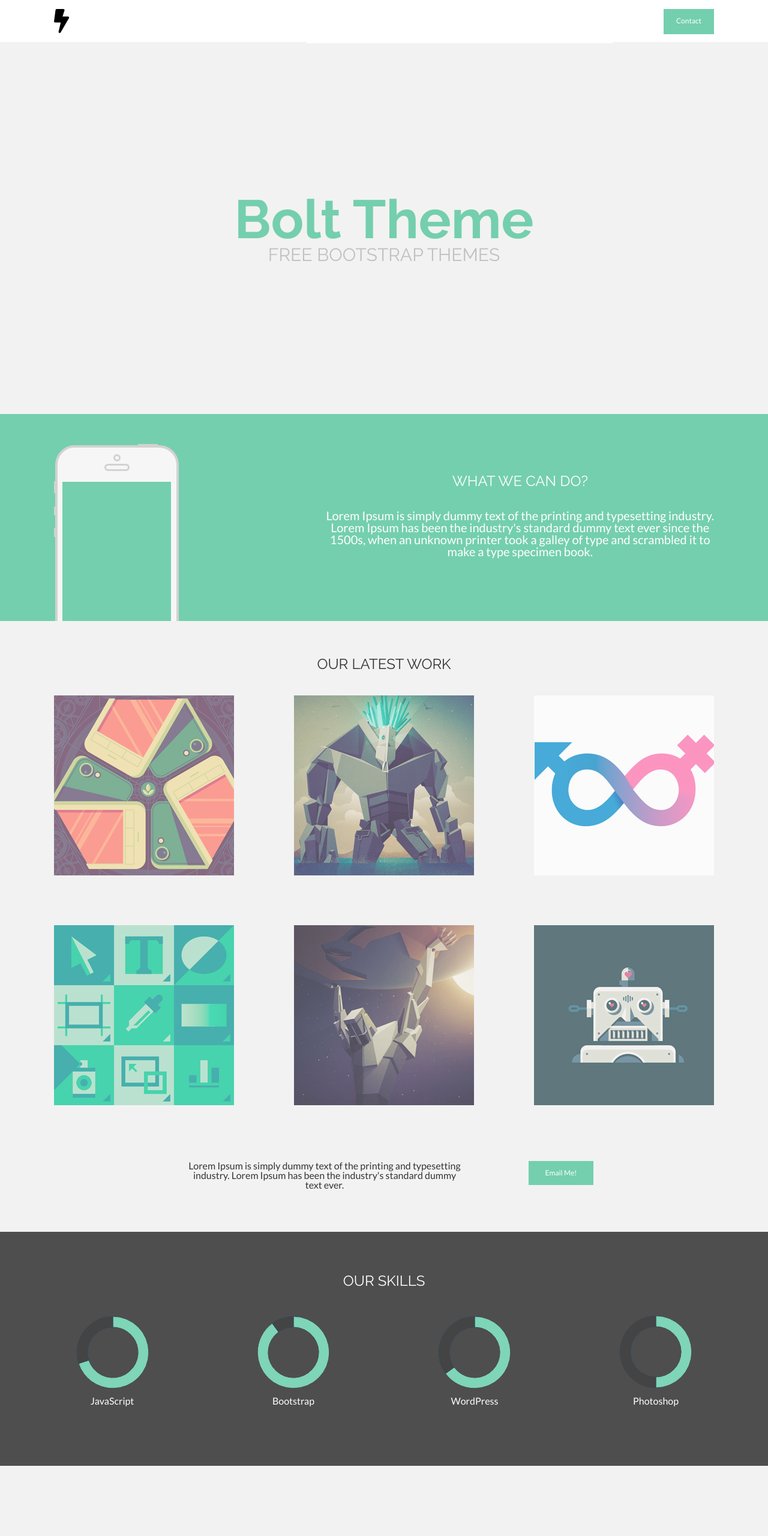
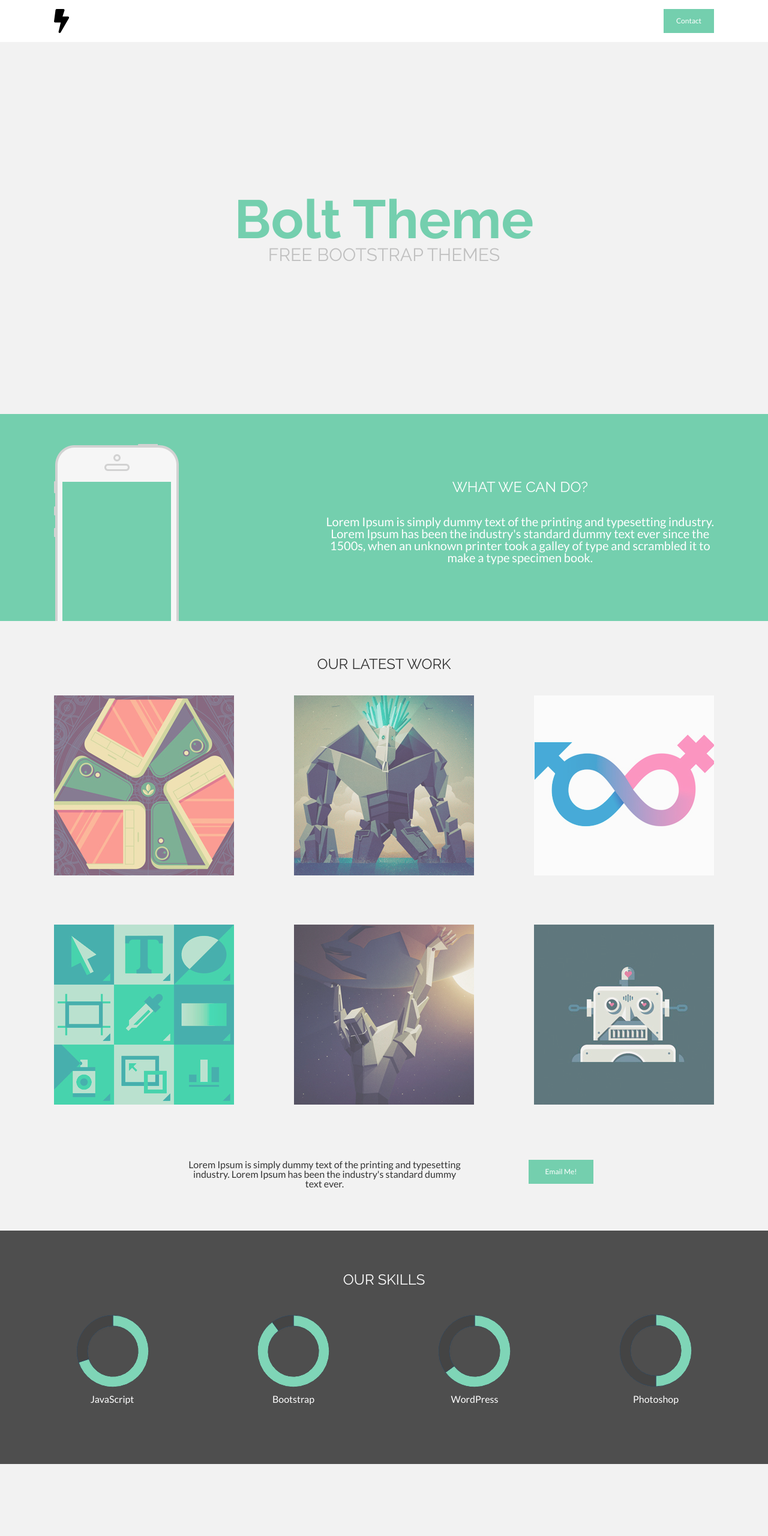
Before and after one commit to zkskzh23/bolt, a plain HTML site: page index.html in a window 1280 px wide. Shown: the top 2560 px of the page at 60% size. Drawn offline with Linux system fonts and the light colour scheme.

Commit message:
ボルト編集しました

```diff
--- a/css/style.css
+++ b/css/style.css
@@ -1,4 +1,8 @@
 @charset "UTF-8";
+
+body{
+  font-family: Lato;
+}
 
 .clearfix{
   content: "";
@@ -8,10 +12,10 @@
 
 .header{
   background-color: #fff;
-  height: 70px;
+  padding: 15px 0;
   position: fixed;
   width: 100%;
-  z-index: 1;
+  z-index: 10000;
 }
 
 .inner{
@@ -21,7 +25,6 @@
 
 .header_inner{
   display: flex;
-  padding: 15px;
 }
 
 .bolt{
@@ -32,13 +35,13 @@
 .contact_button{
   background-color: #74cfae;
   text-align: center;
-  margin: 0 0 0 auto;
+  text-decoration: none;
+  margin-left:auto;
   width: 84px;
 }
 
 .contact{
   color: #fff;
-  font-family: Lato;
   font-size: 12px;
   padding: 14px 12px;
   transition: 0.3s;
@@ -75,22 +78,17 @@
 
 .what_we_can_do{
   background-color: #74cfae;
+  padding-top: 50px;
 }
 
 .what_we_can_do__inner{
   display: flex;
 }
 
-.iphone{
-  margin-top: 50px;
-}
-
-
-.what_we_can_do__text{
+.what_we_can_do__title_n_text{
   color: #fff;
-  font-family: Lato;
   font-size: 20px;
-  margin: 0 0 0 auto;
+  margin-left: auto;
   text-align: center;
 }
 
@@ -98,9 +96,12 @@
   color: #fff;
   font-family: Raleway;
   font-size: 24px;
-  margin-bottom: 35px;
-  margin-top: 100px;
+  margin-top: 60px;
   text-align: center;
+}
+
+.what_we_can_do__text{
+  margin-top: 35px;
 }
 
 .our_latest_work{
@@ -112,7 +113,6 @@
   color: #333;
   font-family: Raleway;
   font-size: 24px;
-  margin-bottom: 40px;
   text-align: center;
 }
 
@@ -123,11 +123,15 @@
 
 .pictures{
   margin-left: 100px;
-  margin-bottom: 80px;
+  margin-top: 80px;
 }
 
 .pictures:nth-child(3n+1){
   margin-left: 0;
+}
+
+.pictures:nth-child(-n+3){
+  margin-top: 40px;
 }
 
 .picture{
@@ -141,9 +145,8 @@
 
 .our_latest_work__text_n_button{
   display: flex;
-  font-family: Lato;
   justify-content: center;
-  margin-top: 10px;
+  margin-top: 90px;
 }
 
 .our_latest_work__text{
@@ -157,6 +160,7 @@
   background-color: #74cfae;
   height: 40px;
   text-align: center;
+  text-decoration: none;
   width: 108px;
 }
 
@@ -180,13 +184,13 @@
   color: #fff;
   font-family: Raleway;
   font-size: 24px;
-  margin-bottom: 45px;
   text-align: center;
 }
 
 .our_skills__circles{
   display: flex;
   justify-content: center;
+  margin-top: 45px;
 }
 
 .circles{
@@ -199,7 +203,6 @@
 
 .circle_text{
   color: #fff;
-  font-family: Lato;
   font-size: 16px;
   margin-top: 10px;
   text-align: center;
@@ -217,6 +220,7 @@
 }
 
 .sns_button{
+  cursor: pointer;
   display: table-cell;
   padding: 20px;
   transition: 0.3s;
@@ -239,7 +243,5 @@
 
 .footer_text{
   color: #fff;
-  font-family: Lato;
-  margin: 0 0 0 auto;
-  width: 300px;
+  text-align: right;
 }
--- a/index.html
+++ b/index.html
@@ -20,7 +20,7 @@
           <div class="bolt">
             <i class="fas fa-bolt"></i>
           </div>
-          <a class="contact_button">
+          <a class="contact_button" href="">
             <p class="contact">Contact</p>
           </a>
         </div>
@@ -36,9 +36,9 @@
           <div class="what_we_can_do clearfix">
             <div class="inner what_we_can_do__inner">
               <img class="iphone" src="img\iphone.png">
-              <div class="what_we_can_do__text">
+              <div class="what_we_can_do__title_n_text">
                 <h2 class="what_we_can_do__title">WHAT WE CAN DO?</h2>
-                <p>Lorem Ipsum is simply dummy text of the printing and typesetting industry.<br>Lorem Ipsum has been the industry's standard dummy text ever since the<br>1500s, when an unknown printer took a galley of type and scrambled it to<br>make a type specimen book.</p>
+                <p class="what_we_can_do__text">Lorem Ipsum is simply dummy text of the printing and typesetting industry.<br>Lorem Ipsum has been the industry's standard dummy text ever since the<br>1500s, when an unknown printer took a galley of type and scrambled it to<br>make a type specimen book.</p>
               </div>
             </div>
           </div>
@@ -49,39 +49,39 @@
               <h2 class="our_latest_work__title">OUR LATEST WORK</h2>
               <ul class="our_latest_work__picture">
                 <li class="pictures">
-                  <a class="picture">
+                  <a class="picture" href="">
                     <img class="phones" src="img\01.jpg">
                   </a>
                 </li>
                 <li class="pictures">
-                  <a class="picture">
+                  <a class="picture" href="">
                     <img class="big_robot" src="img\02.jpg">
                   </a>
                 </li>
                 <li class="pictures">
-                  <a class="picture">
+                  <a class="picture" href="">
                     <img class="sexual" src="img\03.jpg">
                   </a>
                 </li>
                 <li class="pictures">
-                  <a class="picture">
+                  <a class="picture" href="">
                     <img class="icons" src="img\04.jpg">
                   </a>
                 </li>
                 <li class="pictures">
-                  <a class="picture">
+                  <a class="picture" href="">
                     <img class="earth_n_robot" src="img\05.jpg">
                   </a>
                 </li>
                 <li class="pictures">
-                  <a class="picture">
+                  <a class="picture" href="">
                     <img class="small_robot" src="img\06.jpg">
                   </a>
                 </li>
               </ul>
               <div class="our_latest_work__text_n_button">
                 <p class="our_latest_work__text">Lorem Ipsum is simply dummy text of the printing and typesetting<br>industry. Lorem Ipsum has been the industry's standard dummy<br>text ever.</p>
-                <a class="email_me__button">
+                <a class="email_me__button" href="">
                   <p class="email_me">Email Me!</p>
                 </a>
               </div>
```
